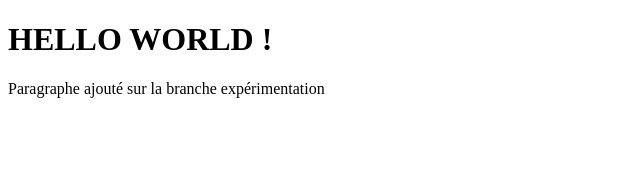
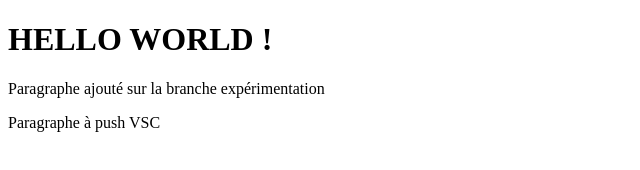
Before and after one commit to billyphim/support_cours, a plain HTML site: page index.html in a window 1280 px wide. Shown: the whole page, without its empty margins (0-640 px from the left). Drawn offline with Linux system fonts and the light colour scheme.

Commit message:
Paragraphe ajouté

```diff
--- a/index.html
+++ b/index.html
@@ -10,6 +10,7 @@
 
     <h1>HELLO WORLD !</h1>
     <p>Paragraphe ajouté sur la branche expérimentation</p>
+    <p>Paragraphe à push VSC</p>
 
 </body>
 </html>
```
